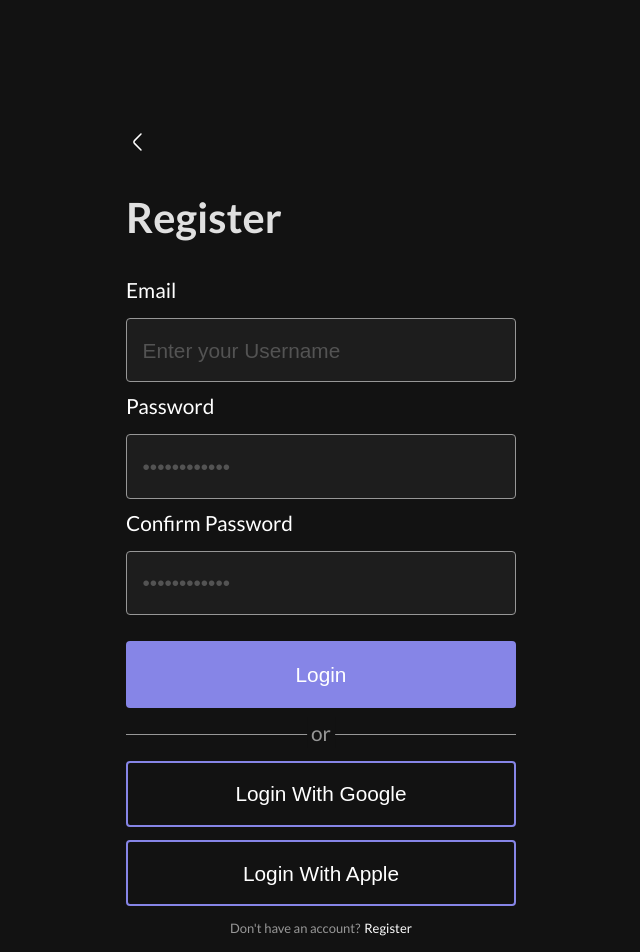
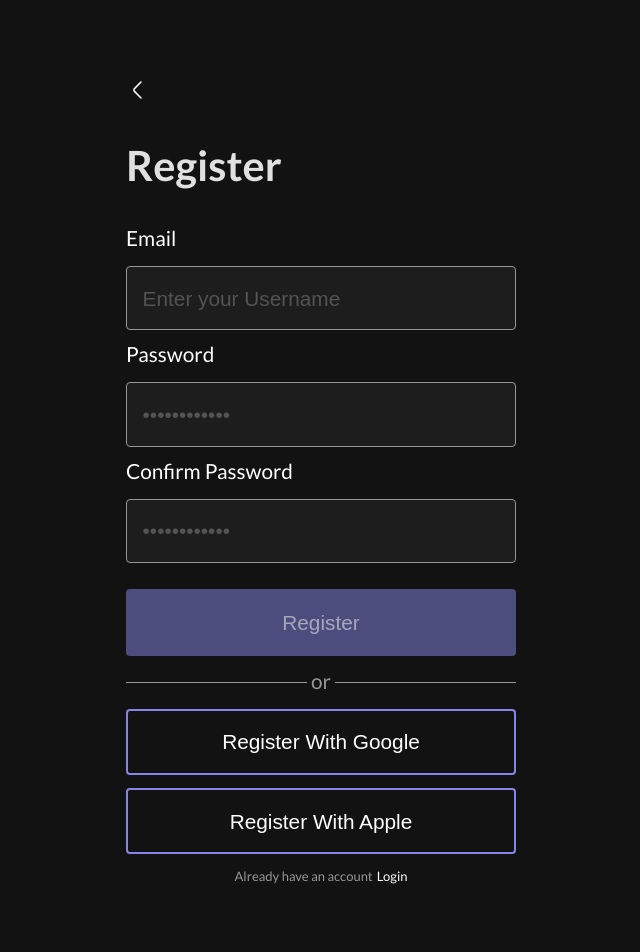
Before and after one commit to patrykkawiak/Recruitment-SNARTO, a React (Vite) app: page /register in a window 1280 px wide. Shown: the top 952 px of the page, without its empty margins (319-959 px from the left). Built offline with nearby package versions, Linux system fonts and the light colour scheme.

Commit message:
quick fix

```diff
--- a/src/pages/Register/Register.jsx
+++ b/src/pages/Register/Register.jsx
@@ -78,7 +78,7 @@ const RegisterPage = () => {
 
 	return (
 		<Section isMax={true}>
-			<Notification status={status} />
+			{/* <Notification status={status} /> */}
 			<SectionBox>
 				<div className={style.link}>
 					<Link to={'/start'}>
@@ -142,13 +142,13 @@ const RegisterPage = () => {
 						</div>
 						<Button
 							type={'primary'}
-							// disabled={
-							// 	isEmailValid && isPasswordValid && isSecondPasswordValid
-							// 		? false
-							// 		: true
-							// }
+							disabled={
+								isEmailValid && isPasswordValid && isSecondPasswordValid
+									? false
+									: true
+							}
 						>
-							Login
+							Register
 						</Button>
 					</form>
 					<div className={style.or}>
@@ -156,10 +156,10 @@ const RegisterPage = () => {
 							<p>or</p>
 						</div>
 						<div className={style.btns}>
-							<Button type={'secondary'}>Login With Google</Button>
-							<Button type={'secondary'}>Login With Apple</Button>
+							<Button type={'secondary'}>Register With Google</Button>
+							<Button type={'secondary'}>Register With Apple</Button>
 							<p>
-								Don't have an account?<Link to={'/register'}>Register</Link>
+								Already have an account<Link to={'/login'}>Login</Link>
 							</p>
 						</div>
 					</div>
```
